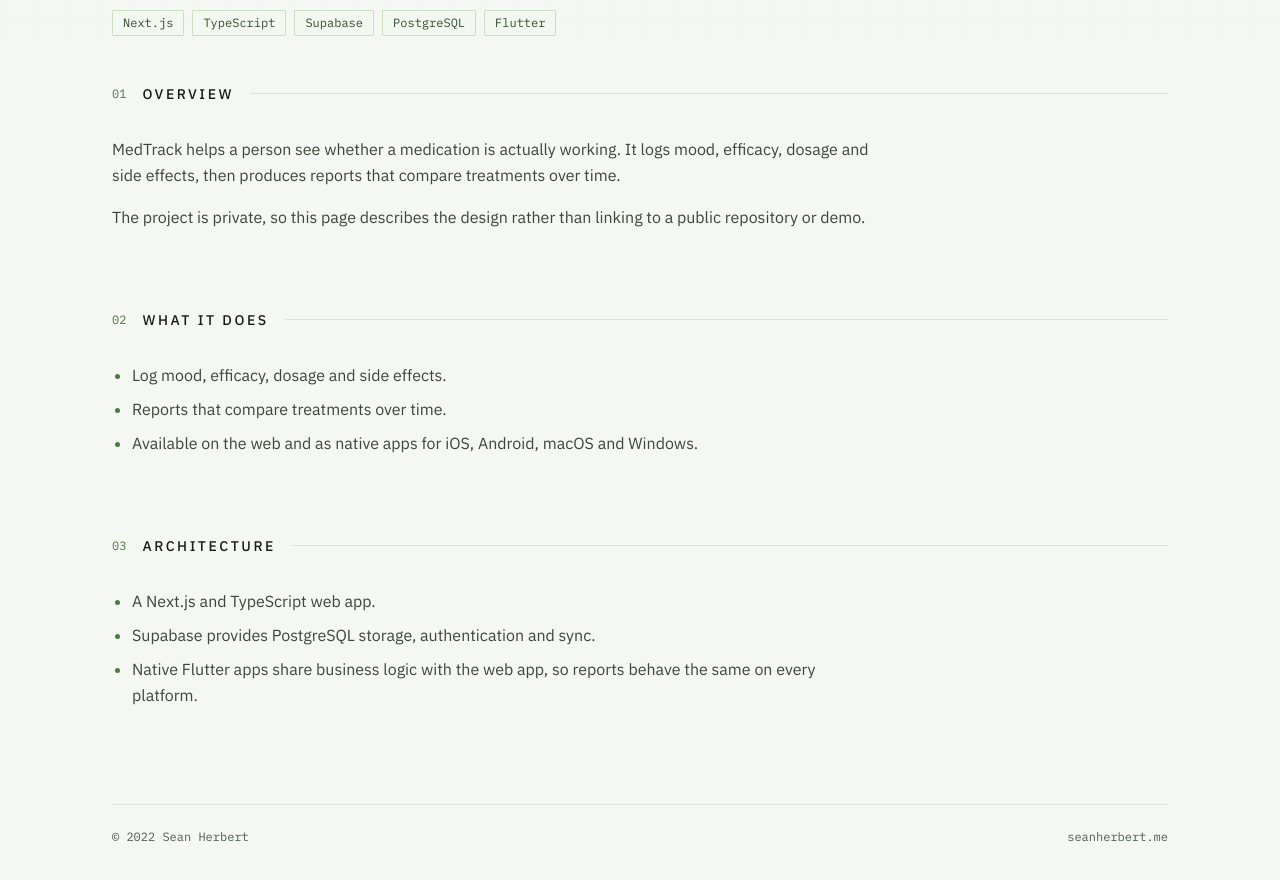
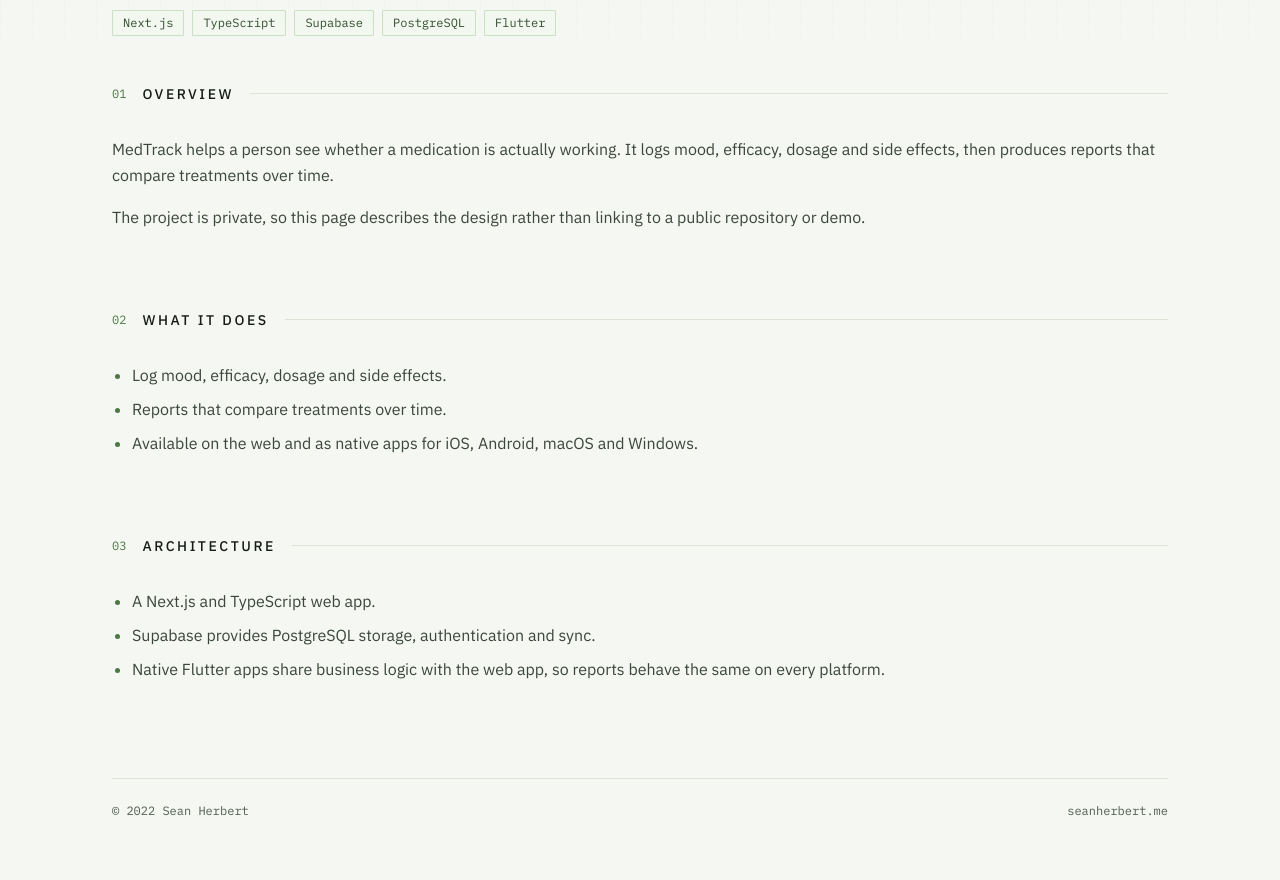
Before and after one commit to seanherbert87/seanherbert87.github.io, a Next.js app: page /projects/medtrack in a window 1280 px wide. Shown: the part 460-1340 px from the top of the page. Built offline with nearby package versions, Linux system fonts and the light colour scheme.

Commit message:
style(case-study): Let body text fill the content column

```diff
--- a/components/case-study.tsx
+++ b/components/case-study.tsx
@@ -105,10 +105,10 @@ const CaseStudy: React.FC<{ study: CaseStudyData }> = ({ study }) => {
         {study.sections.map((section) => (
           <Section key={section.title} title={section.title}>
             {section.paragraphs?.map((p) => (
-              <p key={p} className="mb-4 max-w-3xl">{p}</p>
+              <p key={p} className="mb-4">{p}</p>
             ))}
             {section.bullets && (
-              <ul className="list-disc pl-5 space-y-2 max-w-3xl marker:text-primary-600">
+              <ul className="list-disc pl-5 space-y-2 marker:text-primary-600">
                 {section.bullets.map((b) => (
                   <li key={b}>{b}</li>
                 ))}
```
